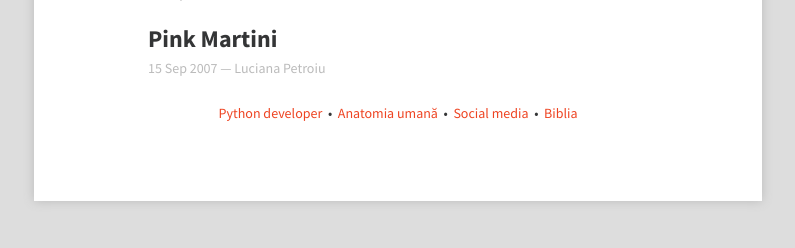
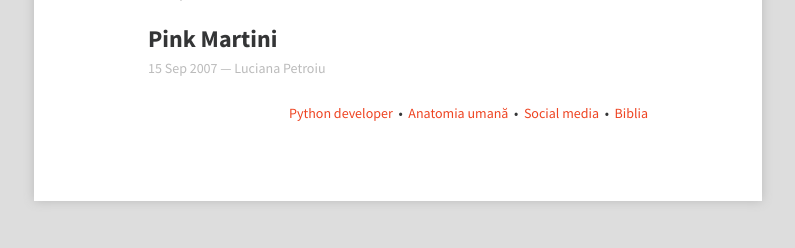
Before and after one commit to evno/evno.github.io, a Jekyll site: the page built from index.html, in a window 1280 px wide. Shown: the part 5967-6215 px from the top of the page, without its empty margins (242-1037 px from the left). Built offline with Jekyll 4.4.1, drawn with Linux system fonts in a browser that asks for light colours.

Commit message:
Update default.html

```diff
--- a/_layouts/default.html
+++ b/_layouts/default.html
@@ -20,7 +20,7 @@
     </div>
     <div id="content">
         {{ content }}
-        <p align="center">
+        <p align="right">
             <a href="http://lucianmarin.com/" title="Lucian Marin">Python developer</a>
             &nbsp;&bull;&nbsp;
             <a href="http://anatomics.github.io/" title="Corpul omenesc">Anatomia umană</a>
```
